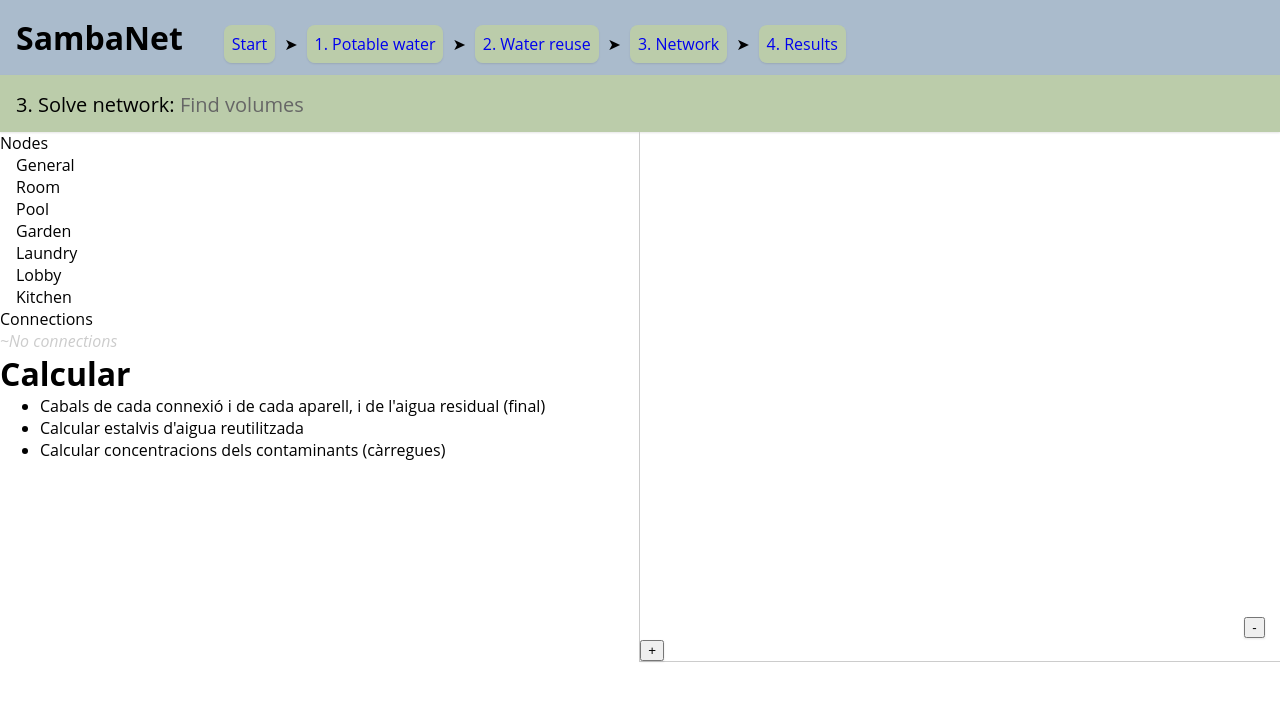
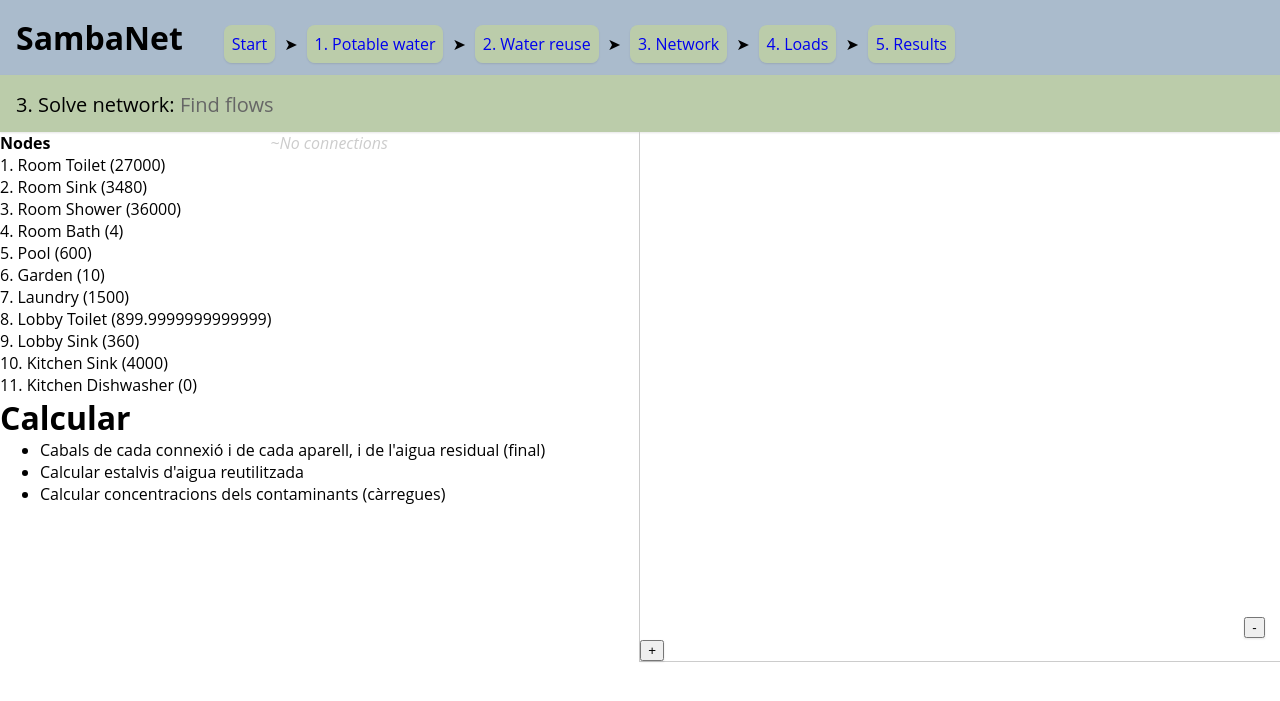
Before and after one commit to holalluis/demeaumed, a PHP site: page /solveNetwork.php in a window 1280 px wide. Shown: the top 701 px of the page. Run offline with PHP 8.4, Linux system fonts and the light colour scheme; some libraries are stand-ins or nearby versions.

Commit message:
solving network, wip

```diff
--- a/graph.php
+++ b/graph.php
@@ -1,5 +1,5 @@
+<!--figure to be included anywhere (needs imports.php)-->
 
-<!--to be included somewhere (needs imports.php)-->
 <style>
 	.links line { stroke:#999; stroke-opacity: 0.6; }
 	.nodes circle { stroke:#fff; stroke-width: 1.5px; }
@@ -10,7 +10,7 @@
 
 <svg width="600" height="500"></svg>
 
-<!--zoom-->
+<!--btns zoom-->
 <button onclick=zoom("-")>-</button>
 <button onclick=zoom("+")>+</button>
 <script>
@@ -31,6 +31,7 @@
 	}
 </script>
 
+<!--create graph-->
 <script>
 	createGraph() //to be called on <body onload=init()>
 	function createGraph(gravetat)
--- a/js/nodes.js
+++ b/js/nodes.js
@@ -5,7 +5,7 @@ var Nodes={
 	"Room Shower"        :{value:Outputs.Room.Shower()},
 	"Room Bath"          :{value:Outputs.Room.Bath()},
 	"Pool"               :{value:Outputs.Pool.Flow()},
-	"Garden"             :{value:Outputs.Garden.Area()+Outputs.Garden.Sprinklers()},
+	"Garden"             :{value:Outputs.Garden.Sprinklers()},
 	"Laundry"            :{value:Outputs.Laundry.Laundry()},
 	"Lobby Toilet"       :{value:Outputs.Lobby.Toilet()},
 	"Lobby Sink"         :{value:Outputs.Lobby.Sink()},
--- a/navbar.php
+++ b/navbar.php
@@ -28,5 +28,6 @@
 	&#10148; <a href="water.php">1. Potable water</a>
 	&#10148; <a href="reuse.php">2. Water reuse</a>
 	&#10148; <a href="solveNetwork.php">3. Network</a>
-	&#10148; <a href="results.php">4. Results</a>
+	&#10148; <a href="loads.php">4. Loads</a>
+	&#10148; <a href="results.php">5. Results</a>
 </div>
--- a/results.php
+++ b/results.php
@@ -2,7 +2,7 @@
 
 <body><!--title--><?php include'navbar.php'?>
 
-<div class=title>3. Results: <span class=subtitle>water saved</span></div>
+<div class=title>5. Results: <span class=subtitle>water saved</span></div>
 
 <pre style=margin:1em>
 	Results will appear here (work in progress)
--- a/reuse.php
+++ b/reuse.php
@@ -201,7 +201,7 @@
 			var con={from:"Tap",                to:"Pool",               tec:"none", vol:"100"}; Connections.push(con);
 			var con={from:"Tap",                to:"Laundry",            tec:"none", vol:"100"}; Connections.push(con);
 			var con={from:"Tap",                to:"Garden",             tec:"none", vol:"100"}; Connections.push(con);
-			var con={from:"Room Bath",          to:"Room",               tec:"none", vol:Nodes["Room Bath"].value}; Connections.push(con);
+			var con={from:"Room Bath",          to:"Room",               tec:"none", vol:Nodes["Room Bath"].value()}; Connections.push(con);
 			var con={from:"Room Shower",        to:"Room",               tec:"none", vol:"100"}; Connections.push(con);
 			var con={from:"Room Sink",          to:"Room",               tec:"none", vol:"100"}; Connections.push(con);
 			var con={from:"Room Toilet",        to:"Room",               tec:"none", vol:"100"}; Connections.push(con);
@@ -231,7 +231,7 @@
 
 </head><body onload=init()>
 <!--navbar--><?php include'navbar.php'?>
-<!--title--><div class=title>2. Water reuse: <span class=subtitle>connect hotel services using technologies. Optional: create tanks</span></div>
+<!--title--><div class=title>2. Water reuse: <span class=subtitle>Create a network connecting hotel services using technologies. Optional: create tanks</span></div>
 
 <!--column-->
 <div class=inline style=width:50%>
--- a/solveNetwork.php
+++ b/solveNetwork.php
@@ -15,27 +15,30 @@
 		updateNodList:function()
 		{
 			var div = document.querySelector('#nodes')
-			div.innerHTML=""
-			var Nodes = Inputs.Services
+			div.innerHTML="<b>Nodes</b><br>"
 
 			if(Nodes.length==0)
 				div.innerHTML="<i style='color:#ccc'>~No nodes</i>"
 
+			var n=1;
 			for(var node in Nodes)
 			{
-				//new div == connection
+				//new div == node
 				var con = document.createElement('div')
 				div.appendChild(con)
 				//get fields
-				con.innerHTML="&emsp;"+node;
+				con.innerHTML=n+". "+node+" ("+Nodes[node].value+")";
+				n++;
+				console.log(node)
 			}
 			for(var i in Tanks)
 			{
-				//new div == connection
+				//new div == node
 				var con = document.createElement('div')
 				div.appendChild(con)
 				//get fields
-				con.innerHTML="&emsp;"+Tanks[i].name;
+				con.innerHTML=n+". "+Tanks[i].name;
+				n++
 			}
 		},
 
@@ -43,7 +46,7 @@
 		updateConList:function()
 		{
 			var div = document.querySelector('#connections')
-			div.innerHTML=""
+			div.innerHTML="<b>Connections</b><br>"
 			if(Connections.length==0)
 				div.innerHTML="<i style='color:#ccc'>~No connections</i>"
 
@@ -58,7 +61,7 @@
 				var tec = Connections[i].tec
 				var vol = Connections[i].vol
 				var n=parseInt(i)+1;
-				con.innerHTML="&emsp;"+n+". "+from+" &rarr; "+to+" [using "+tec+"] [Volume: "+vol+"] "
+				con.innerHTML="&emsp;"+n+". "+from+" &rarr; "+to;
 			}
 		},
 	};
@@ -70,16 +73,66 @@
 	}
 </script>
 
+<script>
+	//Structure of a "Network" object
+	/*
+		"Network":{
+			"Nodes":{
+				"Node A":{value:1},
+				"Node B":{value:2},
+				"Node C":{value:2},
+				[...]
+			},
+			"Connections":[            // [ {},{},{},... ]
+				{
+					"from":<string>,
+					"tec":<string>,
+					"to":<string>,
+					"vol":<number>
+				},
+				{
+					"from":<string>,
+					"tec":<string>,
+					"to":<string>,
+					"vol":<number>
+				},
+				[...]
+			]
+		}
+	*/
+	//construct the above structure
+	var Network = {};
+	(function(){
+		Network.Connections=Connections; //from 'js/connections.js'
+		Network.Nodes=Nodes;             //from 'js/nodes.js' but we need tanks as well ('js/tanks.js')
+		Network.Tanks=Tanks;             //they are nodes as well
+		/*
+		for(var i in Tanks)
+		{
+			var newNode = {"value":null};
+			var newName = Tanks[i].name;
+			Network.Nodes[newName]=newNode;
+		}
+		*/
+	})();
+
+	//value means the sum of all outputs
+	//solving the network means finding a flow for each connection,which is a new property
+	function solveNetwork(Network)
+	{
+		//find "calculable" connections //NOW
+	}
+
+</script>
+
 </head><body onload=init()>
 <!--navbar--><?php include'navbar.php'?>
-<!--title--><div class=title>3. Solve network: <span class=subtitle>Find volumes</span></div>
+<!--title--><div class=title>3. Solve network: <span class=subtitle>Find flows</span></div>
 
 <!--column-->
 <div class=inline style="width:50%">
-	Nodes
-	<div id=nodes></div>
-	Connections
-	<div id=connections></div>
+	<div id=nodes       class=inline style="max-width:50%"></div>
+	<div id=connections class=inline style="max-width:50%"></div>
 
 	<div>
 		<h1>Calcular</h1>
@@ -88,6 +141,5 @@
 			<li>Calcular estalvis d'aigua reutilitzada
 			<li>Calcular concentracions dels contaminants (càrregues)
 	</div>
-
 </div>
 <!--graph--><div class=inline style="width:50%;border:1px solid #ccc;border-top:none"><?php include'graph.php'?></div>
```
Also changed, not shown: imports.php (+6 -3 lines). Lines whose indentation alone changed are shown as unchanged.
